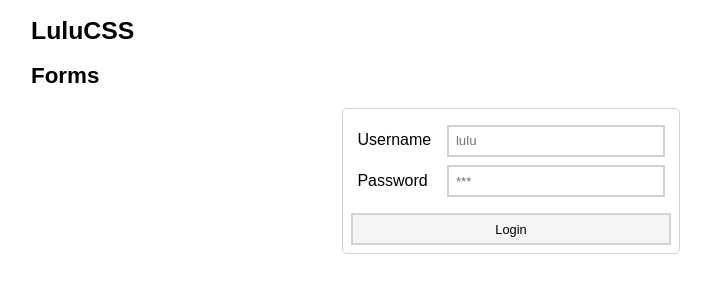
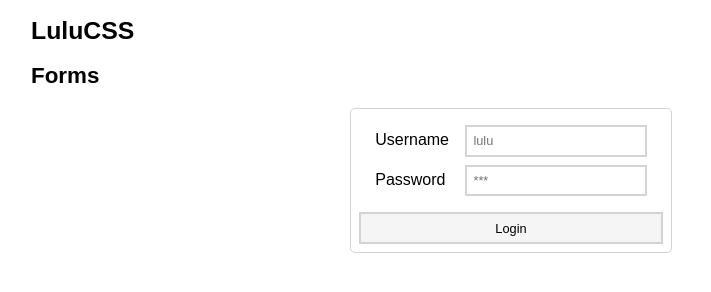
Before and after one commit to FMNSSun/LuluCSS, a plain HTML site: page examples/forms.html in a window 1280 px wide. Shown: the whole page, without its empty margins (129-840 px from the left). Drawn offline with Linux system fonts and the light colour scheme.

Commit message:
* update

```diff
--- a/lulu.css
+++ b/lulu.css
@@ -457,7 +457,9 @@ input {
   padding: 0.5em;
   border: solid 0.2em lightgray;
   box-shadow: none;
-  width: 15em;
+  width: 100%;
+  box-sizing: border-box;
+  font-size: 0.8em;
 }
 
 
```
